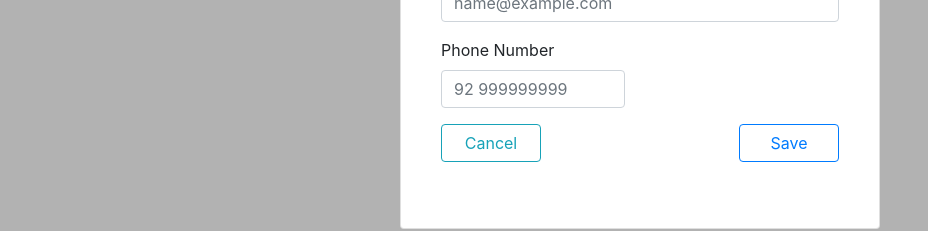
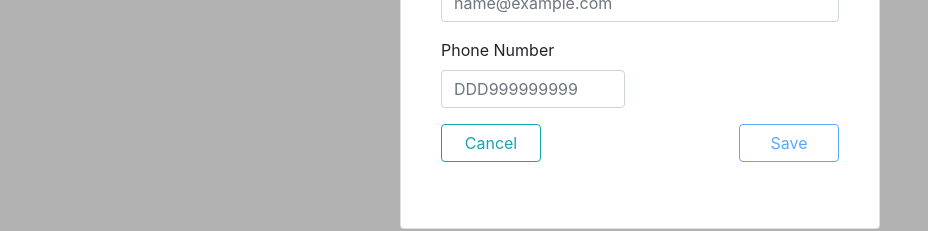
Before and after one commit to gilsonrusso/contacts_book-backendAndFrontend, a Vue app in the folder frontend/: page / in a window 1280 px wide. Both pictures are taken after a click on the button "New Contact". Shown: the part 451-682 px from the top of the page, without its empty margins (0-928 px from the left). Built offline with nearby package versions, Linux system fonts and the light colour scheme; no server answers.

Commit message:
add filter and validations at form

```diff
--- a/frontend/src/components/Card.vue
+++ b/frontend/src/components/Card.vue
@@ -5,14 +5,14 @@
         <img :src="data.image.url" alt="image-contact" />
       </div>
       <div class="card_title">
-        <h2>{{ data.name }}</h2>
+        <h2>{{ data.name | nameMask  }}</h2>
       </div>
     </div>
 
     <div class="card_body">
       <p>e-mail: {{ data.email }}</p>
       <div class="card_footer">
-        <span>phone: {{ data.phone }}</span>
+        <span>phone: {{ data.phone | phoneMask  }}</span>
         <div class="card_btn">
           <button
             @click="watchContact"
--- a/frontend/src/components/Modal.vue
+++ b/frontend/src/components/Modal.vue
@@ -1,6 +1,6 @@
 <template>
   <div class="overlay animationDown">
-    <div class="card card_style animationRight">
+    <form @submit="saveContact" class="card card_style animationRight">
       <div class="container_card">
         <div class="header">
           <h3>Contact</h3>
@@ -60,6 +60,10 @@
                   class="form-control"
                   id="inputName"
                   placeholder="Full name"
+                  minlength="8"
+                  maxlength="40"
+                  required
+                  :class="nameRequired"
                 />
               </div>
             </div>
@@ -75,6 +79,9 @@
                   class="form-control"
                   id="inputEmail"
                   placeholder="name@example.com"
+                  maxlength="40"
+                  required
+                  :class="emailRequired"
                 />
               </div>
             </div>
@@ -89,7 +96,11 @@
                   type="text"
                   class="form-control"
                   id="inputPhone"
-                  placeholder="92 999999999"
+                  placeholder="DDD999999999"
+                  minlength="11"
+                  maxlength="12"
+                  required
+                  :class="phoneRequired"
                 />
               </div>
             </div>
@@ -98,15 +109,15 @@
         <div class="footer">
           <button @click="cancel" class="btn btn-outline-info">Cancel</button>
           <button
-            :disabled="this.data._id"
-            @click="saveContact"
+            :disabled="disabledButton"
+            type="submit"
             class="btn btn-outline-primary"
           >
             Save
           </button>
         </div>
       </div>
-    </div>
+    </form>
   </div>
 </template>
 
@@ -121,12 +132,13 @@ export default {
     };
   },
   methods: {
-    saveContact() {
+    saveContact(e) {
       if (this.data._id) {
         this.$emit("update");
       } else {
         this.$emit("save");
       }
+      e.preventDefault();
     },
     cancel() {
       this.$emit("cancel");
@@ -143,6 +155,20 @@ export default {
         this.avatar = e.target.result;
       };
       this.data.file = image;
+    },
+  },
+  computed: {
+    nameRequired: function () {
+      return this.data.name == "" ? "requiredField" : "";
+    },
+    emailRequired: function () {
+      return this.data.email == "" ? "requiredField" : "";
+    },
+    phoneRequired: function () {
+      return this.data.phone == "" ? "requiredField" : "";
+    },
+    disabledButton: function () {
+      return this.data._id || this.avatar == null ? true : false;
     },
   },
 };
@@ -230,6 +256,9 @@ button.container-image:hover {
 .animationDown {
   animation: moveDown 0.5s ease-in;
 }
+.requiredField {
+  border: 1px solid red !important;
+}
 
 @keyframes moveLeft {
   0% {
--- /dev/null
+++ b/frontend/src/config/filters.js
@@ -0,0 +1,14 @@
+import Vue from "vue";
+
+Vue.filter("nameMask", function(value) {
+  value = value.toString();
+  return value.charAt(0).toUpperCase() + value.slice(1);
+});
+Vue.filter("phoneMask", function(value) {
+  value = value.toString();
+  const ddd = value.slice(0, 3);
+  const firstPart = value.slice(4, 8);
+  const secondPart = value.slice(9, 12);
+  const phoneFormated = `(${ddd}) ${firstPart}-${secondPart}`;
+  return phoneFormated;
+});
--- a/frontend/src/main.js
+++ b/frontend/src/main.js
@@ -3,6 +3,7 @@ import App from "./App.vue";
 
 import "./plugins/bootstrapPlugins";
 import "./plugins/fontawesomePlugins";
+import "./config/filters";
 
 Vue.config.productionTip = false;
 
```
